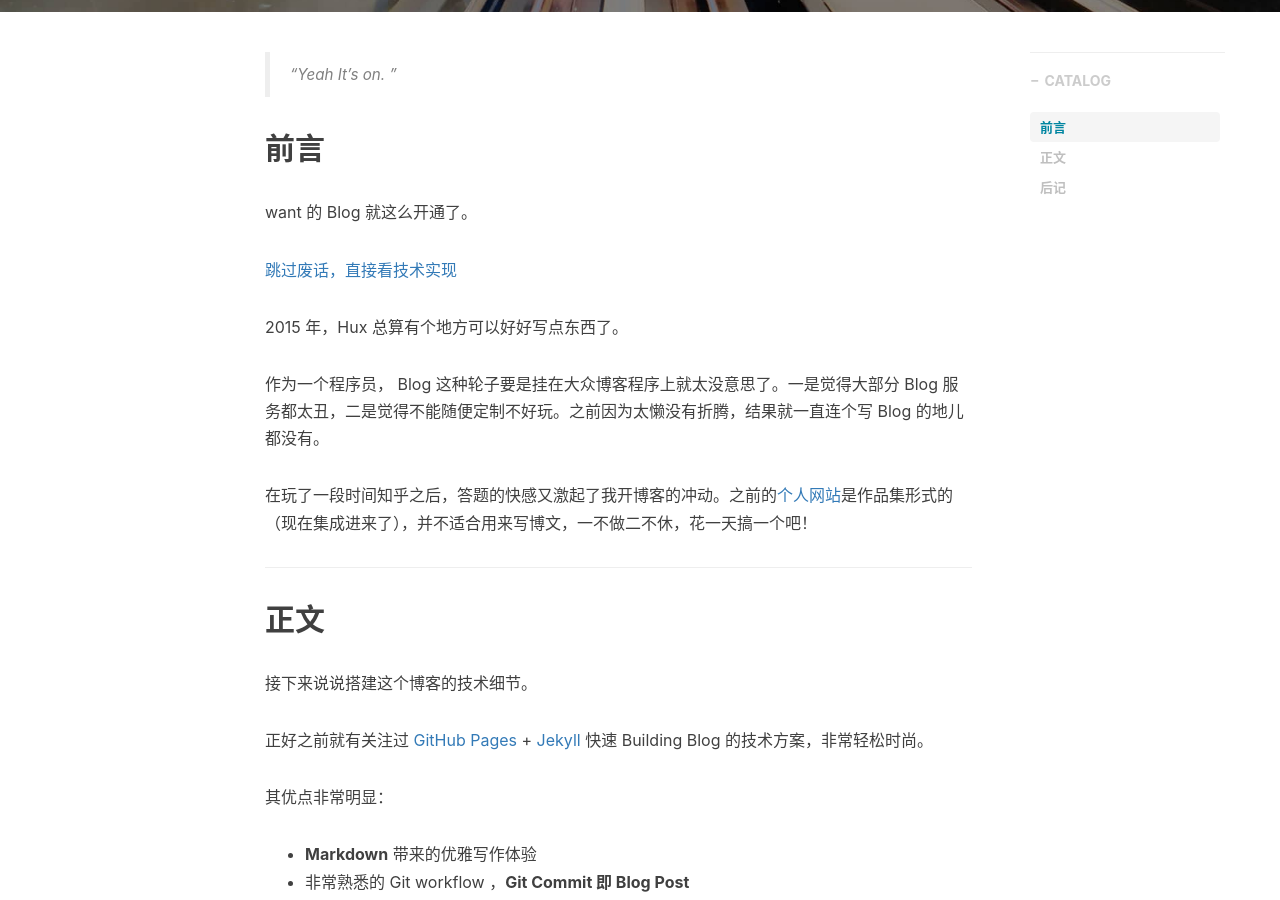
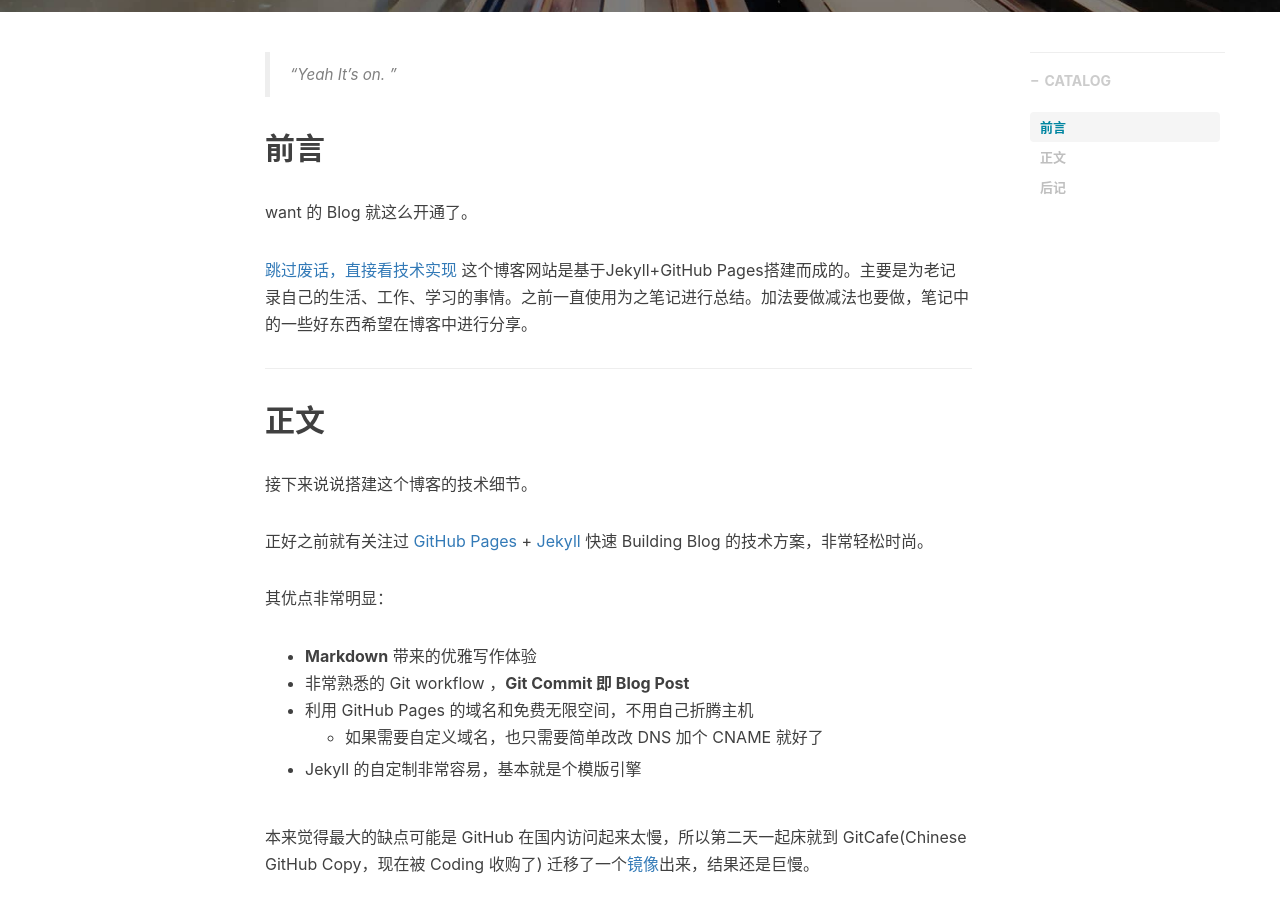
Before and after one commit to WantUzZ/wantuBlog, a Jekyll site: the page built from _posts/2014-01-29-hello-2015.markdown, in a window 1280 px wide and 900 px high, scrolled down 511 px. Built offline with Jekyll 4.4.1, drawn with Linux system fonts in a browser that asks for light colours; nearby versions of some CDN libraries; comment, search, counter and statistics services are not loaded; some of the changed text lies outside the part shown.

Commit message:
第一篇博客

```diff
--- a/_posts/2014-01-29-hello-2015.markdown
+++ b/_posts/2014-01-29-hello-2015.markdown
@@ -19,16 +19,7 @@ tags:
 want 的 Blog 就这么开通了。
 
 [跳过废话，直接看技术实现 ](#build)
-
-
-
-2015 年，Hux 总算有个地方可以好好写点东西了。
-
-
-作为一个程序员， Blog 这种轮子要是挂在大众博客程序上就太没意思了。一是觉得大部分 Blog 服务都太丑，二是觉得不能随便定制不好玩。之前因为太懒没有折腾，结果就一直连个写 Blog 的地儿都没有。
-
-在玩了一段时间知乎之后，答题的快感又激起了我开博客的冲动。之前的[个人网站](http://huangxuan.me/portfolio)是作品集形式的（现在集成进来了），并不适合用来写博文，一不做二不休，花一天搞一个吧！
-
+这个博客网站是基于Jekyll+GitHub Pages搭建而成的。主要是为老记录自己的生活、工作、学习的事情。之前一直使用为之笔记进行总结。加法要做减法也要做，笔记中的一些好东西希望在博客中进行分享。
 
 <p id = "build"></p>
 ---
@@ -72,10 +63,5 @@ Theme 的 CSS 是基于 Bootstrap 定制的，看得不爽的地方直接在 Les
 
 ## 后记
 
-回顾这个博客的诞生，纯粹是出于个人兴趣。在知乎相关问题上回答并获得一定的 star 后，我决定把这个博客主题当作一个小小的开源项目来维护。
-
-在经历 v1.0 - v1.5 的蜕变后，这个博客主题愈发完整，不但增加了诸多 UI 层的优化（opinionated）；在代码层面，更加丰富的配置项也使得这个主题拥有了更好的灵活性与可拓展性。而作为一个开源项目，我也积极的为其完善文档与解决 issue。
-
-如果你恰好逛到了这里，希望你也能喜欢这个博客主题。
-
+具体搭建过程请参照[教程](https://my.oschina.net/u/1027043/blog/1794382)
 —— 转载至 Hux
```
